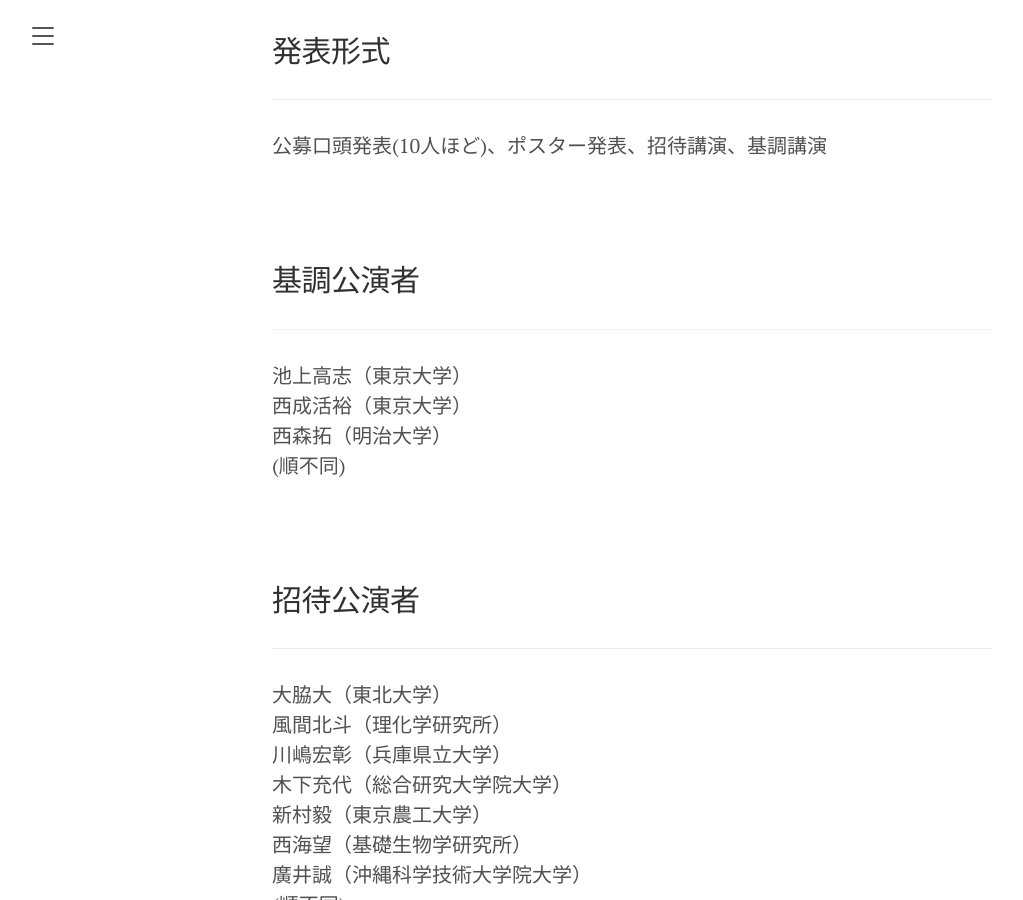
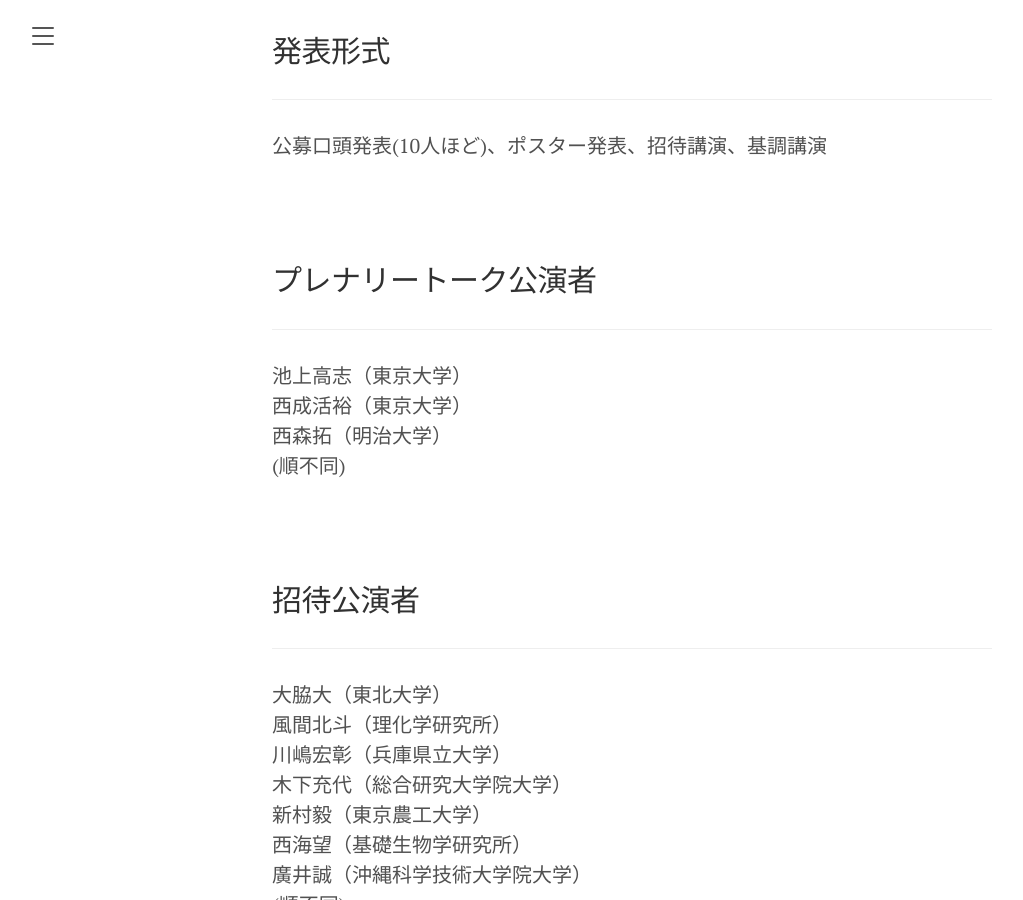
Before and after one commit to SystemsEthology/website, a Jekyll site: the page built from event/conference01.md, in a window 1280 px wide and 900 px high, scrolled down 2518 px. Shown: the whole window, without its empty margins (8-1031 px from the left). Built offline with Jekyll 4.4.1, drawn with Linux system fonts in a browser that asks for light colours; some of the changed text lies outside the part shown.

Commit message:
update conference01

```diff
--- a/event/conference01.md
+++ b/event/conference01.md
@@ -79,7 +79,7 @@
 <br>
 <br>
 
-## 基調公演者
+## プレナリートーク公演者
 ***
 池上高志（東京大学）
 西成活裕（東京大学）
@@ -143,4 +143,5 @@
 <br>
 
 ##　 お問い合わせ
+***
 - 山ノ内 勇斗 (名古屋大学 理学研究科 理学専攻 生命理学領域 博士後期課程): haya.m.yamano.neuro@gmail.com
```
